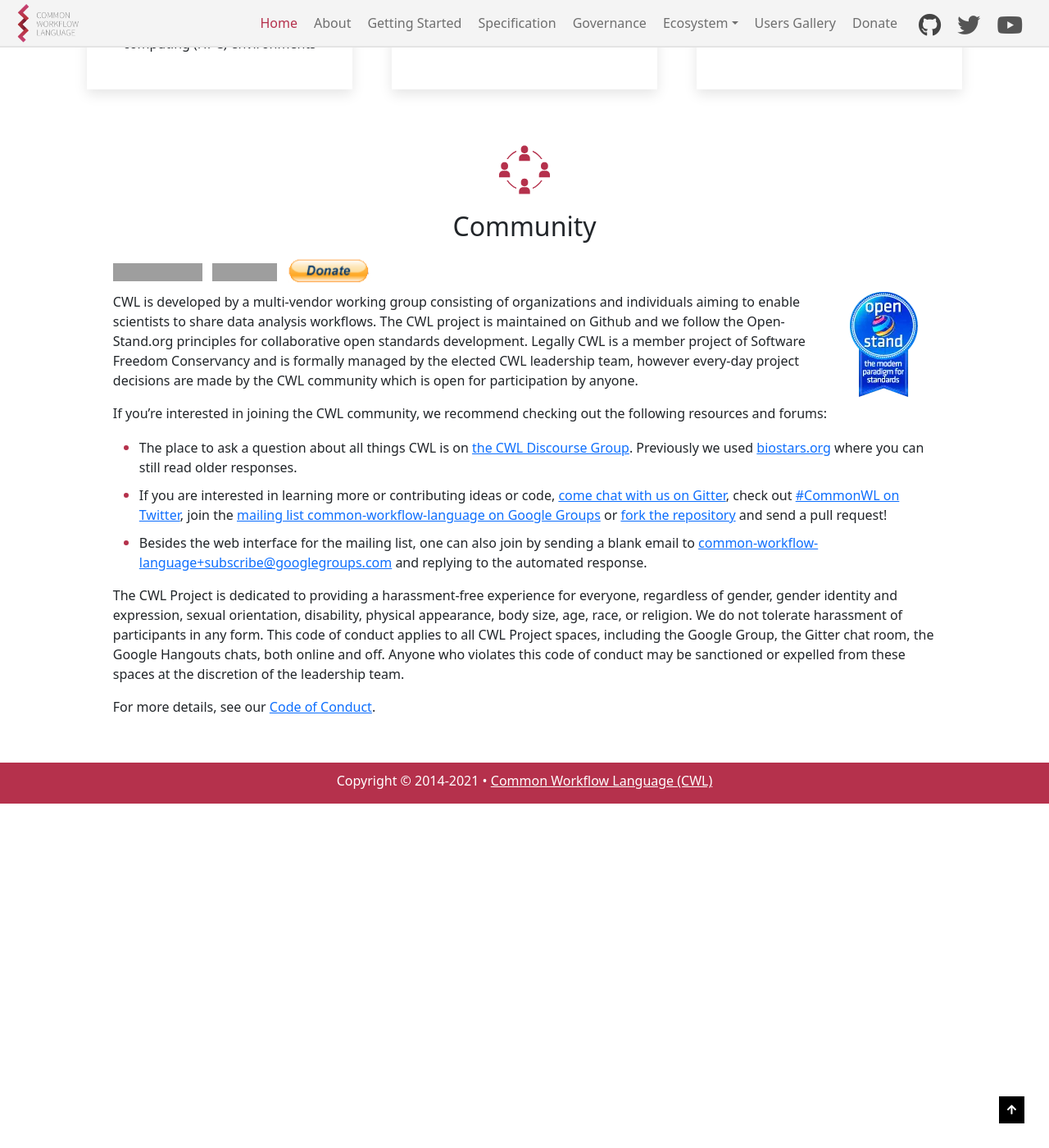
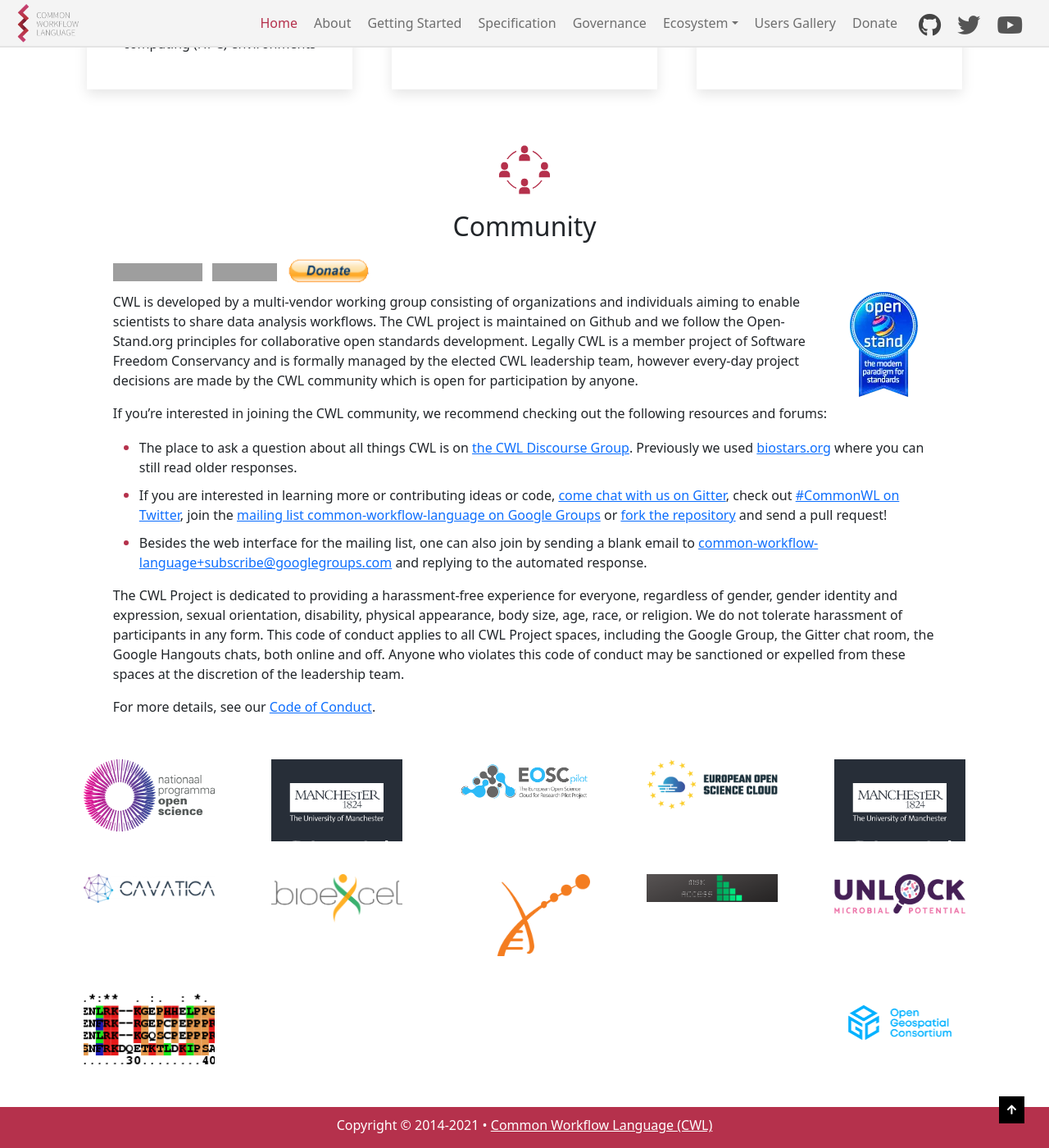
Before and after one commit to common-workflow-language/cwl-website, a Jekyll site: the page built from content/index.md, in a window 1280 px wide and 1400 px high, scrolled down 1405 px. Shown: the whole window at 82% size. Built offline with Jekyll 4.4.1, drawn with Linux system fonts in a browser that asks for light colours; before the commit the page ends 2385 px from its top, so only the background shows below that; grey boxes are pictures that could not be loaded.

Commit message:
Rough draft of mini gallery on homepage - work-in-progress

```diff
--- /dev/null
+++ b/content/_includes/home/users-mini-gallery.html
@@ -0,0 +1,17 @@
+<div class="mini-gallery">
+{% for section in site.data.users-gallery.gallery %}
+  {% assign adopters = section.adopters %}
+  {% assign sub_adopters = section.sub_adopters %}
+    {% for adopter in adopters %}
+      {% if adopter.image %}
+      <div class="mini-gallery-img-container"><img src="{{ adopter.image }}" alt=""></div>
+      {% endif %}
+    {% endfor %}
+
+    {% for sub_adopter in sub_adopters %}
+      {% if sub_adopter.image %}
+        <div class="mini-gallery-img-container"><img src="{{ sub_adopter.image }}" alt=""></div>
+      {% endif %}
+    {% endfor %}
+{% endfor %}
+</div>
--- a/content/_sass/partials/_home.scss
+++ b/content/_sass/partials/_home.scss
@@ -1,6 +1,7 @@
 @import 'home/intro';
 @import 'home/features';
 @import 'home/video';
+@import 'home/mini-gallery';
 
 .open-stand-container {
   margin: 36px 0 0;
--- /dev/null
+++ b/content/_sass/partials/home/_mini-gallery.scss
@@ -0,0 +1,41 @@
+.mini-gallery {
+  display: flex;
+  flex-wrap: wrap;
+  justify-content: space-around;
+  margin: 0 auto;
+
+  img {
+    width: 160px;
+  }
+}
+
+.mini-gallery-img-container {
+  margin: 20px;
+  max-height: 120px;
+  overflow: hidden;
+}
+
+@media (min-width: 768px) {
+  .mini-gallery {
+    justify-content: space-between;
+  }
+
+  .mini-gallery-img-container {
+    margin: 20px;
+    max-height: 100px;
+  }
+}
+
+@media (min-width: 1200px) {
+  .mini-gallery {
+    width: 100%;
+
+    // img {
+    //   width: 160px;
+    // }
+  }
+
+  // .mini-gallery-img-container {
+  //   margin: 20px;
+  // }
+}
--- a/content/index.md
+++ b/content/index.md
@@ -7,3 +7,4 @@
 {% include home/intro.html %}
 {% include home/features.html %}
 {% include home/community.html %}
+{% include home/users-mini-gallery.html %}
```
